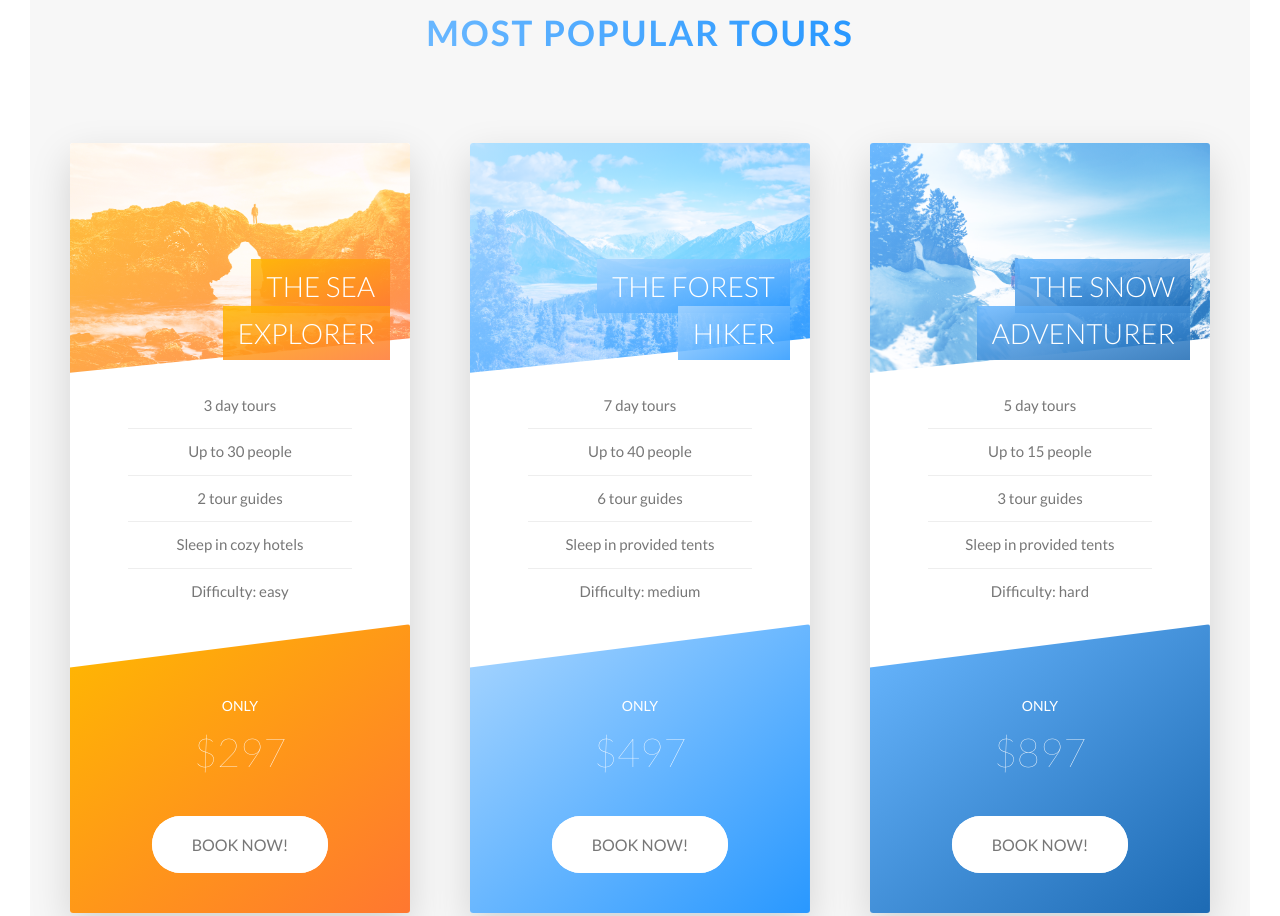
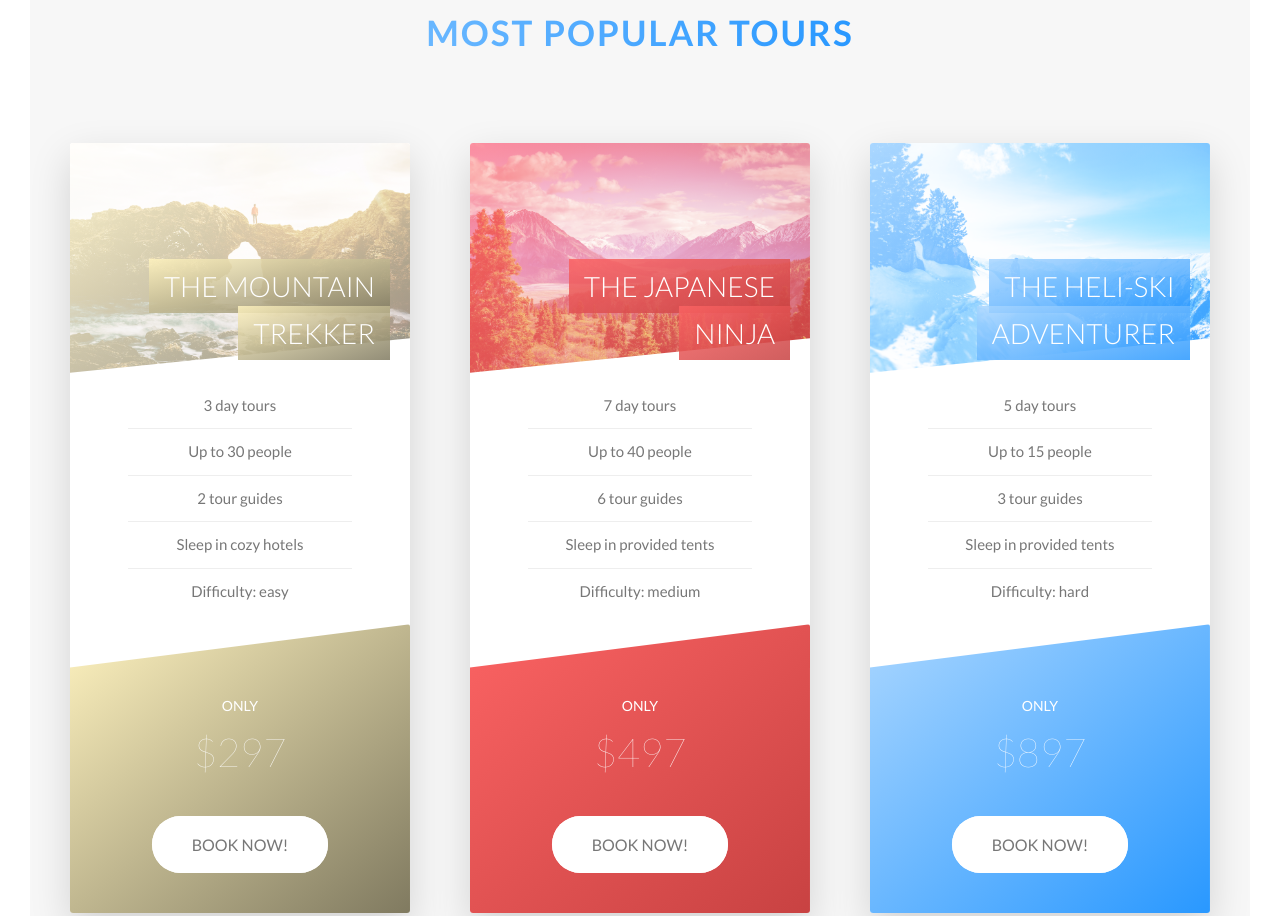
Before and after one commit to Nikolaj-Georgiev/Simple-HTML-CSS-JS-projects, a website: page winters/index.html in a window 1280 px wide. Shown: the part 2225-3141 px from the top of the page. Drawn offline with Linux system fonts and the light colour scheme.

Commit message:
added color palette for the cards

```diff
--- a/winters/index.html
+++ b/winters/index.html
@@ -138,7 +138,7 @@
                                     &nbsp;
                                 </div>
                                 <h4 class="card__heading">
-                                    <span class="card__heading-span card__heading-span--1"> The Sea Explorer</span>
+                                    <span class="card__heading-span card__heading-span--1"> The Mountain Trekker</span>
                                 </h4>
                                 <div class="card__details">
                                     <ul>
@@ -168,7 +168,7 @@
                                     &nbsp;
                                 </div>
                                 <h4 class="card__heading">
-                                    <span class="card__heading-span card__heading-span--2"> The Forest Hiker</span>
+                                    <span class="card__heading-span card__heading-span--2"> The Japanese Ninja</span>
                                 </h4>
                                 <div class="card__details">
                                     <ul>
@@ -198,7 +198,8 @@
                                     &nbsp;
                                 </div>
                                 <h4 class="card__heading">
-                                    <span class="card__heading-span card__heading-span--3"> The Snow Adventurer</span>
+                                    <span class="card__heading-span card__heading-span--3"> The Heli-Ski
+                                        Adventurer</span>
                                 </h4>
                                 <div class="card__details">
                                     <ul>
--- a/winters/sass/abstracts/_variables.scss
+++ b/winters/sass/abstracts/_variables.scss
@@ -3,12 +3,13 @@ $color-primary-light: #a9d6ff;
 $color-primary: #69b7ff;
 $color-primary-dark: #2998ff;
 
-$color-secondary-light: #ffb900;
-$color-secondary-dark: #ff7730;
+$color-secondary: #fa5252;
+$color-secondary-light: #fb6363;
+$color-secondary-dark: #c84242;
 
-$color-tertiary-light: #69b7ff;
-$color-tertiary: #2998ff;
-$color-tertiary-dark: #1d6ab3;
+$color-tertiary-light: #fff3bf;
+$color-tertiary: #fff3bf;
+$color-tertiary-dark: #807a60;
 
 $color-grey-light-1: #f7f7f7;
 $color-grey-light-2: #eee;
@@ -22,18 +23,18 @@ $color-black: #000;
 
 $color-card-1: linear-gradient(
   to bottom right,
+  $color-tertiary-light,
+  $color-tertiary-dark
+);
+$color-card-2: linear-gradient(
+  to bottom right,
   $color-secondary-light,
   $color-secondary-dark
 );
-$color-card-2: linear-gradient(
+$color-card-3: linear-gradient(
   to bottom right,
   $color-primary-light,
   $color-primary-dark
-);
-$color-card-3: linear-gradient(
-  to bottom right,
-  $color-tertiary-light,
-  $color-tertiary-dark
 );
 
 //FONT
--- a/winters/sass/components/_card.scss
+++ b/winters/sass/components/_card.scss
@@ -83,22 +83,22 @@
     &--1 {
       background-image: linear-gradient(
         to right bottom,
-        rgba($color-secondary-light, 0.85),
-        rgba($color-secondary-dark, 0.85)
+        rgba($color-tertiary-light, 0.85),
+        rgba($color-tertiary-dark, 0.85)
       );
     }
     &--2 {
       background-image: linear-gradient(
         to right bottom,
-        rgba($color-primary-light, 0.85),
-        rgba($color-primary-dark, 0.85)
+        rgba($color-secondary-light, 0.85),
+        rgba($color-secondary-dark, 0.85)
       );
     }
     &--3 {
       background-image: linear-gradient(
         to right bottom,
-        rgba($color-tertiary-light, 0.85),
-        rgba($color-tertiary-dark, 0.85)
+        rgba($color-primary-light, 0.85),
+        rgba($color-primary-dark, 0.85)
       );
     }
   }
```
Also changed, not shown: winters/css/style.css, winters/img/resizing/booking/heli-ski-large.jpg (added), winters/img/resizing/booking/heli-ski-small.jpg (added), winters/img/resizing/booking/pexels-melvin-wahlin-2433353.jpg (added), winters/img/resizing/booking/try-large.jpg (added), winters/img/resizing/booking/try-large.webp (added), winters/img/resizing/booking/try-small.jpg (added), winters/img/resizing/booking/try-small.webp (added), winters/img/resizing/booking/try.jpg (added).
